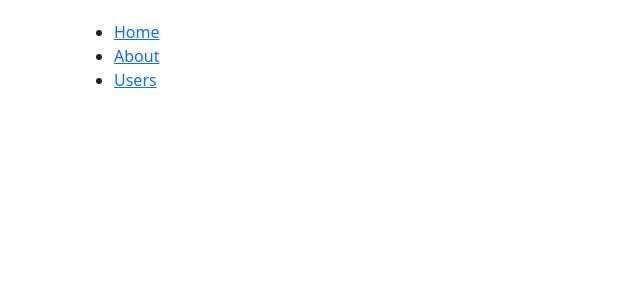
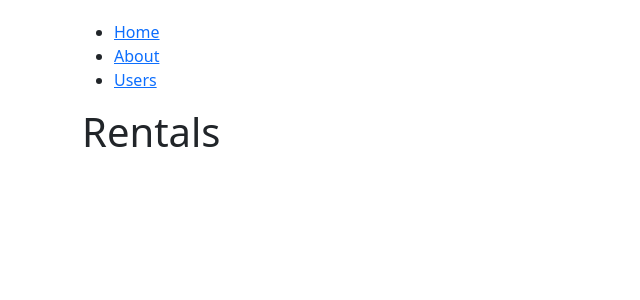
Before and after one commit to Lugofr01/mezanivid, a React (Create React App) app: page /rentals in a window 1280 px wide. Shown: the top 300 px of the page, without its empty margins (0-640 px from the left). Built offline with nearby package versions, Linux system fonts and the light colour scheme.

Commit message:
More routes

```diff
--- a/src/App.js
+++ b/src/App.js
@@ -1,6 +1,9 @@
 import React, { Component } from "react";
 // import logo from "./logo.svg";
 import Movies from "./components/movies";
+import Customers from "./components/customers";
+import NotFound from "./components/notFound";
+import Rentals from "./components/rentals";
 import "./App.css";
 import { BrowserRouter as Router, Switch, Route, Link } from "react-router-dom";
 class App extends Component {
@@ -25,14 +28,17 @@ class App extends Component {
             {/* A <Switch> looks through its children <Route>s and
             renders the first one that matches the current URL. */}
             <Switch>
-              <Route path="/about">
-                <About />
+              <Route path="/movies" component={Movies}></Route>
+
+              <Route path="/not-found">
+                <NotFound />
               </Route>
-              <Route path="/users">
-                <Users />
+
+              <Route path="/customers">
+                <Customers />
               </Route>
-              <Route path="/movies">
-                <Movies />
+              <Route path="/rentals">
+                <Rentals />
               </Route>
             </Switch>
           </div>
@@ -41,8 +47,6 @@ class App extends Component {
     );
   }
 }
-
-
 
 // this ones below emulate compnents and can therefore be imported
 
--- a/src/components/notFound.jsx
+++ b/src/components/notFound.jsx
@@ -0,0 +1,7 @@
+import React from "react";
+
+const NotFound = () => {
+  return <h1>Not Found</h1>;
+};
+
+export default NotFound;
--- a/src/components/rentals.jsx
+++ b/src/components/rentals.jsx
@@ -0,0 +1,7 @@
+import React from "react";
+
+const Rentals = () => {
+  return <h1>Rentals</h1>;
+};
+
+export default Rentals;
```
